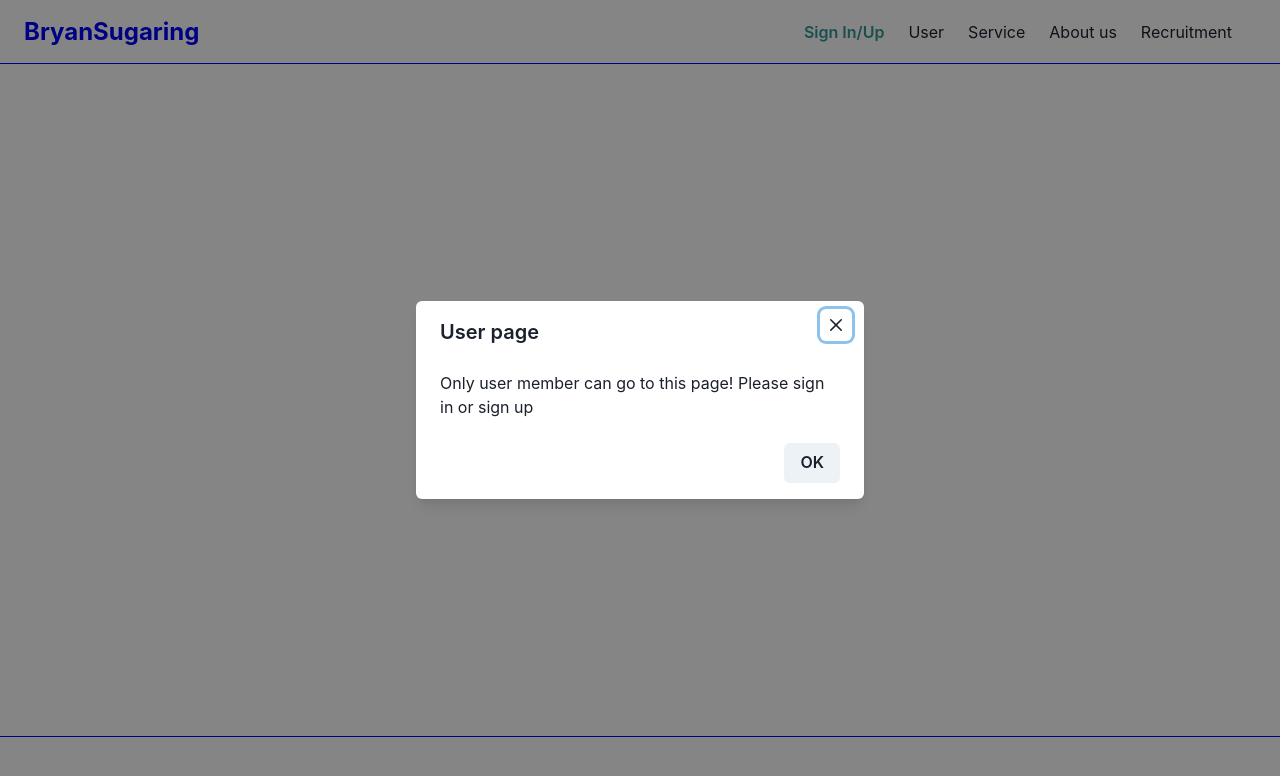
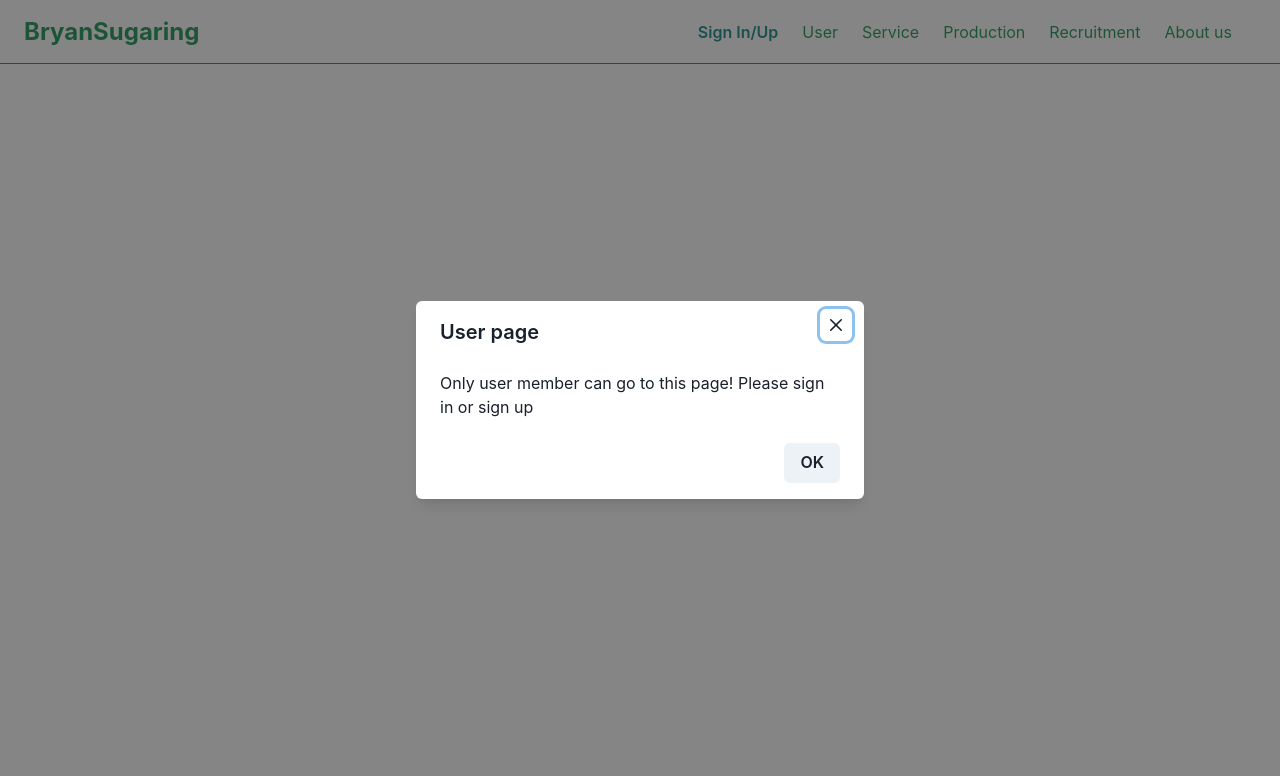
Before and after one commit to AceKnight97/BryanSugaring, a React (Create React App) app: page /user in a window 1280 px wide. Shown: the top 776 px of the page. Built offline with nearby package versions, Linux system fonts and the light colour scheme; no server answers.

Commit message:
add more in navigations

```diff
--- a/src/App.tsx
+++ b/src/App.tsx
@@ -5,6 +5,7 @@ import ProtectedRoute from "./components/ProtectedRoute";
 import RootLayout from "./components/root-layout/RootLayout";
 import AboutUs from "./pages/about-us";
 import Home from "./pages/home";
+import Production from "./pages/production";
 import Recruitment from "./pages/recruitment";
 import Service from "./pages/service";
 import User from "./pages/user";
@@ -18,8 +19,9 @@ function App() {
             <Route path="/" element={<Home />}></Route>
             <Route path="/BryanSugaring" element={<Home />}></Route>
             <Route path="/service" element={<Service />}></Route>
+            <Route path="/production" element={<Production />}></Route>
+            <Route path="/recruitment" element={<Recruitment />}></Route>
             <Route path="/about-us" element={<AboutUs />}></Route>
-            <Route path="/recruitment" element={<Recruitment />}></Route>
             <Route
               path="/user"
               element={
--- a/src/components/main-navigation/MainNavigation.tsx
+++ /dev/null
@@ -1,49 +0,0 @@
-import { Button } from "@chakra-ui/react";
-import { useClerk, useSession } from "@clerk/clerk-react";
-import { NavLink } from "react-router-dom";
-import { NAV_LINKS } from "./main-navigation.model";
-import "./_main-navigation.scss";
-
-const SignInButton = () => {
-  const clerk = useClerk();
-  return (
-    <Button
-      colorScheme="teal"
-      variant="link"
-      onClick={() => clerk.openSignIn({})}
-    >
-      Sign In/Up
-    </Button>
-  );
-};
-
-const MainNavigation = () => {
-  const { session } = useSession();
-  return (
-    <div className="main-navigation">
-      <div className="main-navigation-left">
-        <NavLink to="/BryanSugaring" className="main-navigation-home">
-          <div className="main-navigation-left-title">BryanSugaring</div>
-        </NavLink>
-      </div>
-      <div className="main-navigation-right">
-        <div className="mr-24">
-          {session ? (
-            <div className="main-navigation-item-username">{`Hello ${
-              session?.user?.fullName || ""
-            }!`}</div>
-          ) : (
-            <SignInButton />
-          )}
-        </div>
-        {NAV_LINKS.map((x) => (
-          <NavLink to={x.to} className="main-navigation-item" id={x.to}>
-            {x.name}
-          </NavLink>
-        ))}
-      </div>
-    </div>
-  );
-};
-
-export default MainNavigation;
--- a/src/components/main-navigation/_main-navigation.scss
+++ b/src/components/main-navigation/_main-navigation.scss
@@ -1,15 +1,17 @@
+@import "../../styles/color";
+
 .main-navigation {
   display: flex;
   justify-content: space-between;
   align-items: center;
-  border-bottom: 1px solid blue;
+  border-bottom: 1px solid $teal500;
   height: 64px;
   padding: 10px 24px;
   &-left {
     &-title {
       font-weight: bold;
       font-size: 24px;
-      color: blue;
+      color: $teal500;
     }
   }
   &-right {
@@ -18,15 +20,9 @@
   &-item {
     display: flex;
     margin-right: 24px;
+    color: $teal500;
     &:hover {
       text-decoration: underline;
-    }
-  }
-  &-home {
-    display: flex;
-    margin-right: 24px;
-    &:hover {
-      text-decoration: underline blue;
     }
   }
 }
--- /dev/null
+++ b/src/components/main-navigation/index.tsx
@@ -0,0 +1,72 @@
+import {
+  Button,
+  Popover,
+  PopoverContent,
+  PopoverTrigger,
+} from "@chakra-ui/react";
+import { useClerk, useSession } from "@clerk/clerk-react";
+import { NavLink, useNavigate } from "react-router-dom";
+import { NAV_LINKS } from "./main-navigation.model";
+import "./_main-navigation.scss";
+
+const SignInButton = () => {
+  const clerk = useClerk();
+  return (
+    <Button
+      colorScheme="teal"
+      variant="link"
+      onClick={() => clerk.openSignIn({})}
+    >
+      Sign In/Up
+    </Button>
+  );
+};
+
+const MainNavigation = () => {
+  const { session } = useSession();
+  const { signOut } = useClerk();
+  const navigate = useNavigate();
+
+  const onClickSignOut = () => {
+    navigate("/BryanSugaring");
+    signOut();
+  };
+  return (
+    <>
+      <div className="main-navigation">
+        <div className="main-navigation-left">
+          <NavLink to="/BryanSugaring" className="main-navigation-item">
+            <div className="main-navigation-left-title">BryanSugaring</div>
+          </NavLink>
+        </div>
+        <div className="main-navigation-right">
+          <div className="mr-24">
+            {session ? (
+              <Popover trigger="hover">
+                <PopoverTrigger>
+                  <div className="main-navigation-item-username">{`Hello ${
+                    session?.user?.fullName || ""
+                  }!`}</div>
+                </PopoverTrigger>
+                <PopoverContent width={100} height={10}>
+                  <Button colorScheme="teal" onClick={onClickSignOut}>
+                    Sign out
+                  </Button>
+                </PopoverContent>
+              </Popover>
+            ) : (
+              <SignInButton />
+            )}
+          </div>
+          {NAV_LINKS.map((x) => (
+            <NavLink to={x.to} className="main-navigation-item" id={x.to}>
+              {x.name}
+            </NavLink>
+          ))}
+        </div>
+      </div>
+    </>
+  );
+};
+
+export default MainNavigation;
--- a/src/components/main-navigation/main-navigation.model.tsx
+++ b/src/components/main-navigation/main-navigation.model.tsx
@@ -13,11 +13,15 @@ export const NAV_LINKS: INavLink[] = [
     name: "Service",
   },
   {
-    to: "/about-us",
-    name: "About us",
+    to: "/production",
+    name: "Production",
   },
   {
     to: "/recruitment",
     name: "Recruitment",
   },
+  {
+    to: "/about-us",
+    name: "About us",
+  },
 ];
--- a/src/components/root-layout/RootLayout.tsx
+++ b/src/components/root-layout/RootLayout.tsx
@@ -1,5 +1,5 @@
 import { ReactNode } from "react";
-import MainNavigation from "../main-navigation/MainNavigation";
+import MainNavigation from "../main-navigation";
 import './_root-layout.scss';
 
 const RootLayout = ({ children }: { children: ReactNode }) => {
@@ -7,9 +7,9 @@ const RootLayout = ({ children }: { children: ReactNode }) => {
     <>
       <MainNavigation></MainNavigation>
       <main className="root-layout">{children}</main>
-      <div className="root-layout-footer">
+      {/* <div className="root-layout-footer">
 
-      </div>
+      </div> */}
     </>
   );
 };
--- a/src/components/root-layout/_root-layout.scss
+++ b/src/components/root-layout/_root-layout.scss
@@ -1,14 +1,15 @@
 .root-layout{
     width: 100%;
-    height: calc(100% - 128px);
+    height: calc(100% - 64px);
+    // height: calc(100% - 128px);
     display: flex;
     justify-content: center;
     align-items: center;
-    &-footer{
-        display: flex;
-        justify-content: space-between;
-        align-items: center;
-        height: 64px;
-        border-top: 1px solid blue;
-    }
+    // &-footer{
+    //     display: flex;
+    //     justify-content: space-between;
+    //     align-items: center;
+    //     height: 64px;
+    //     border-top: 1px solid blue;
+    // }
 }
--- a/src/pages/home/index.tsx
+++ b/src/pages/home/index.tsx
@@ -4,9 +4,7 @@ import "./_home.scss";
 const Home = () => {
   return (
     <div className="home">
-      {[...Array(100)].map((x) => (
-        <div className="text">Home works!</div>
-      ))}
+      ádad
     </div>
   );
 };
--- /dev/null
+++ b/src/pages/production/index.tsx
@@ -0,0 +1,9 @@
+import React from 'react';
+import { useSession } from "@clerk/clerk-react";
+
+const Production = () => {
+  const { session } = useSession();
+  return <div className="">Production works!</div>;
+};
+
+export default Production;
--- /dev/null
+++ b/src/styles/_color.scss
@@ -0,0 +1 @@
+$teal500: #38A169;
```
Also changed, not shown: src/pages/home/_home.scss (+6 -7 lines).
